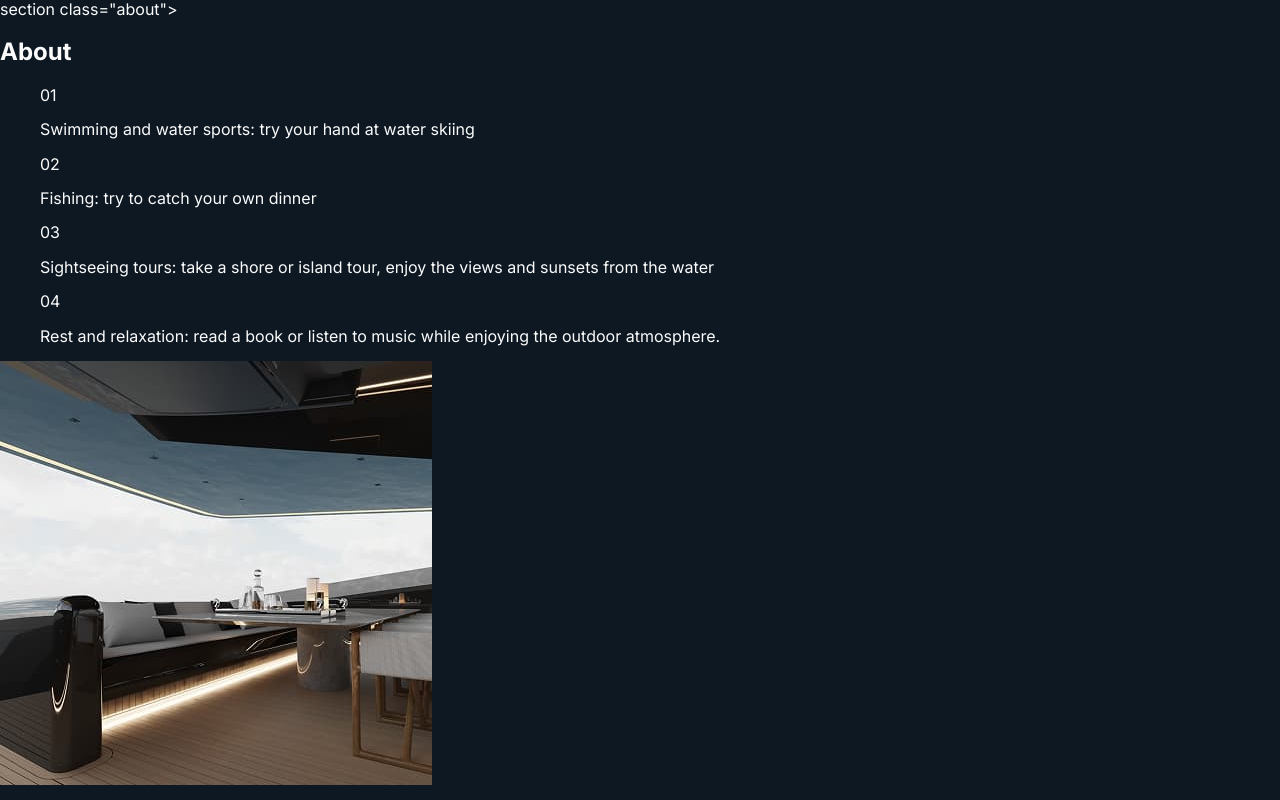
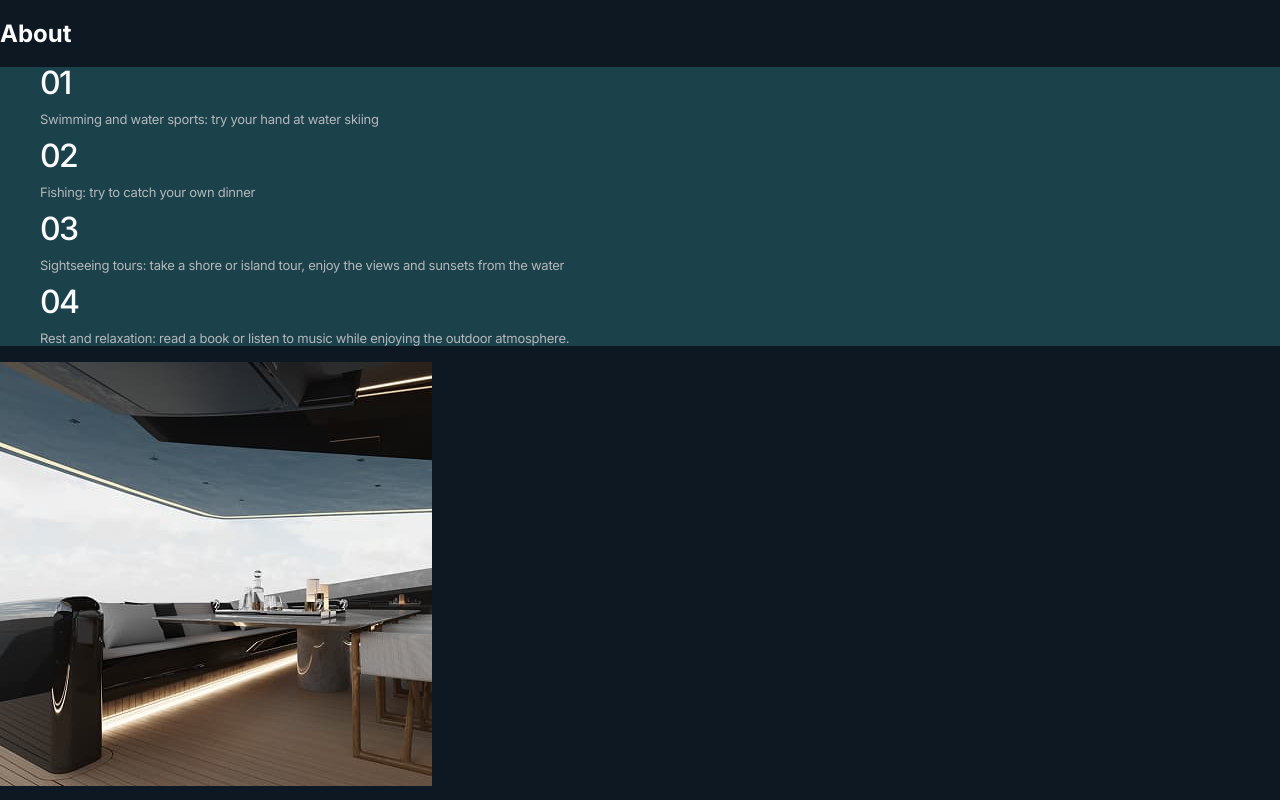
Before and after one commit to bondar-anna/test-blended132, a website built with Vite: page src/index.html in a window 1280 px wide. Built offline with nearby package versions, Linux system fonts and the light colour scheme.

Commit message:
Completed about

```diff
--- a/src/css/about.css
+++ b/src/css/about.css
@@ -1,5 +1,18 @@
 /* Сюди додавай стилі частинки About */
-.activities-section {
-  background-color: #1B414B;
-  padding: 50px 0;
+.about-list {
+    background-color: #1b414b;
 }
+
+.about-count {
+    font-weight: 500;
+    font-size: 32px;
+    line-height: 1;
+    letter-spacing: -0.05em;
+}
+
+.about-text {
+    font-size: 13px;
+    line-height: 1.15;
+    letter-spacing: -0.02em;
+    color: #b4b7ba;
+}
--- a/src/partials/about.html
+++ b/src/partials/about.html
@@ -6,43 +6,38 @@
 Коректний відносний шлях до зображень має такий вигляд      ||
 <img src="/img/about/about-desk.jpg" alt="">                ||
 ========================================================== -->
-section class="about">
-<div class="container">
-  <div class="about__wrapper">
-    <div class="about__content">
-      <h2 class="visually-hidden">About</h2>
+<section id="about" class="about-section">
+  <h2>About</h2>
 
-      <ol class="activities-list">
-        <li class="activity-item">
-          <span class="activity-number">01</span>
-          <p class="activity-description">
+  <ol class="about-list">
+    <li class="about-item">
+      <span class="about-count">01</span>
+      <p class="about-text">
         Swimming and water sports: try your hand at water skiing
       </p>
     </li>
-        <li class="activity-item">
-          <span class="activity-number">02</span>
-          <p class="activity-description">
-            Fishing: try to catch your own dinner
-          </p>
+
+    <li class="about-item">
+      <span class="about-count">02</span>
+      <p class="about-text">Fishing: try to catch your own dinner</p>
     </li>
-        <li class="activity-item">
-          <span class="activity-number">03</span>
-          <p class="activity-description">
+
+    <li class="about-item">
+      <span class="about-count">03</span>
+      <p class="about-text">
         Sightseeing tours: take a shore or island tour, enjoy the views and
         sunsets from the water
       </p>
     </li>
-        <li class="activity-item">
-          <span class="activity-number">04</span>
-          <p class="activity-description">
-            Rest and relaxation: read a book or listen to music while enjoying
-            the outdoor atmosphere.
+
+    <li class="about-item">
+      <span class="about-count">04</span>
+      <p class="about-text">
+        Rest and relaxation: read a book or listen to music while enjoying the
+        outdoor atmosphere.
       </p>
     </li>
   </ol>
-    </div>
-    <div class="about__image">
-      <img src="/img/about/about-desk.jpg" alt="About us" />
-    </div>
-  </div>
-</div>
+
+  <img src="/img/about/about-desk.jpg" alt="about" width="432" />
+</section>
```
Lines whose indentation alone changed are shown as unchanged.
